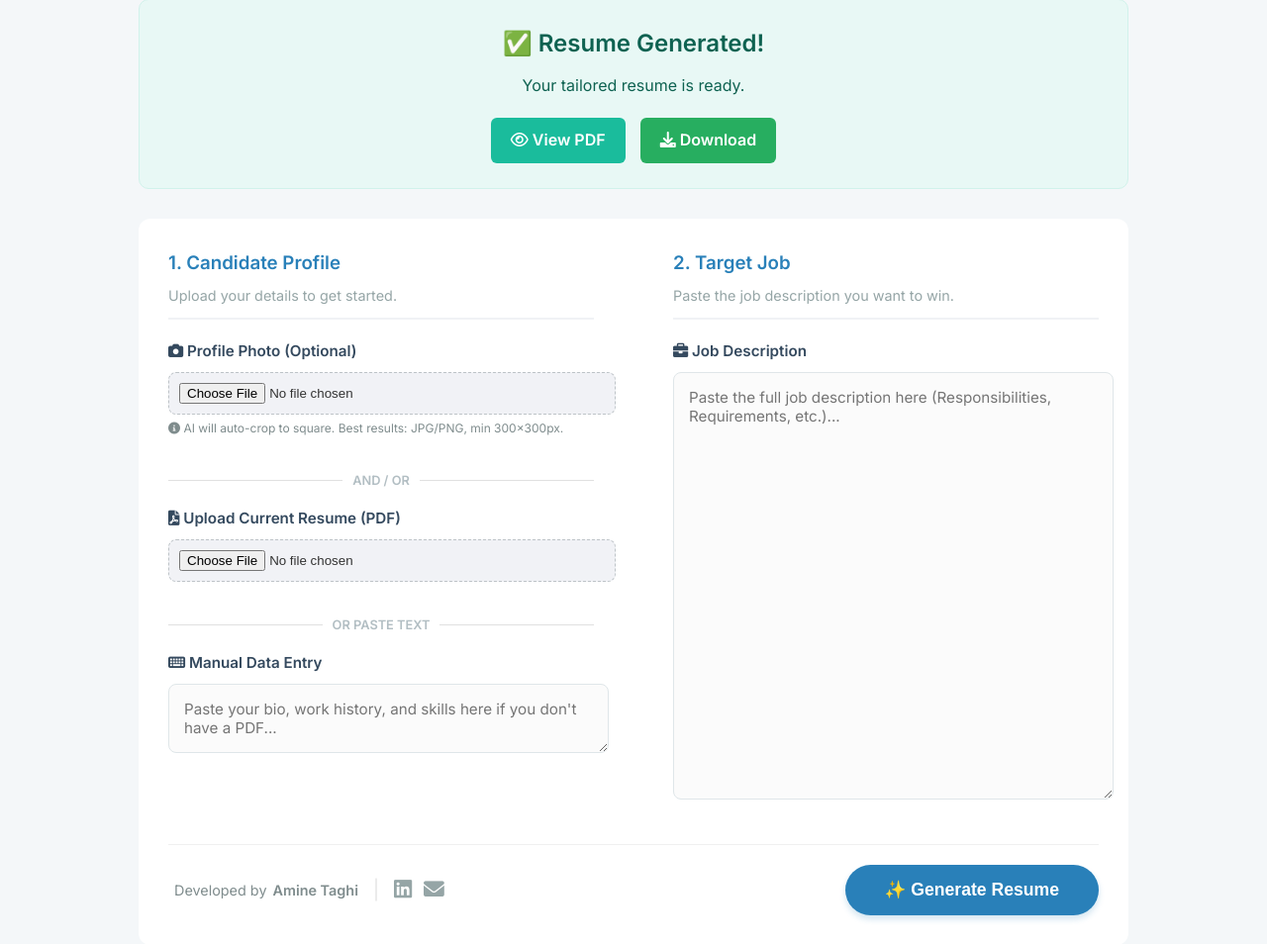
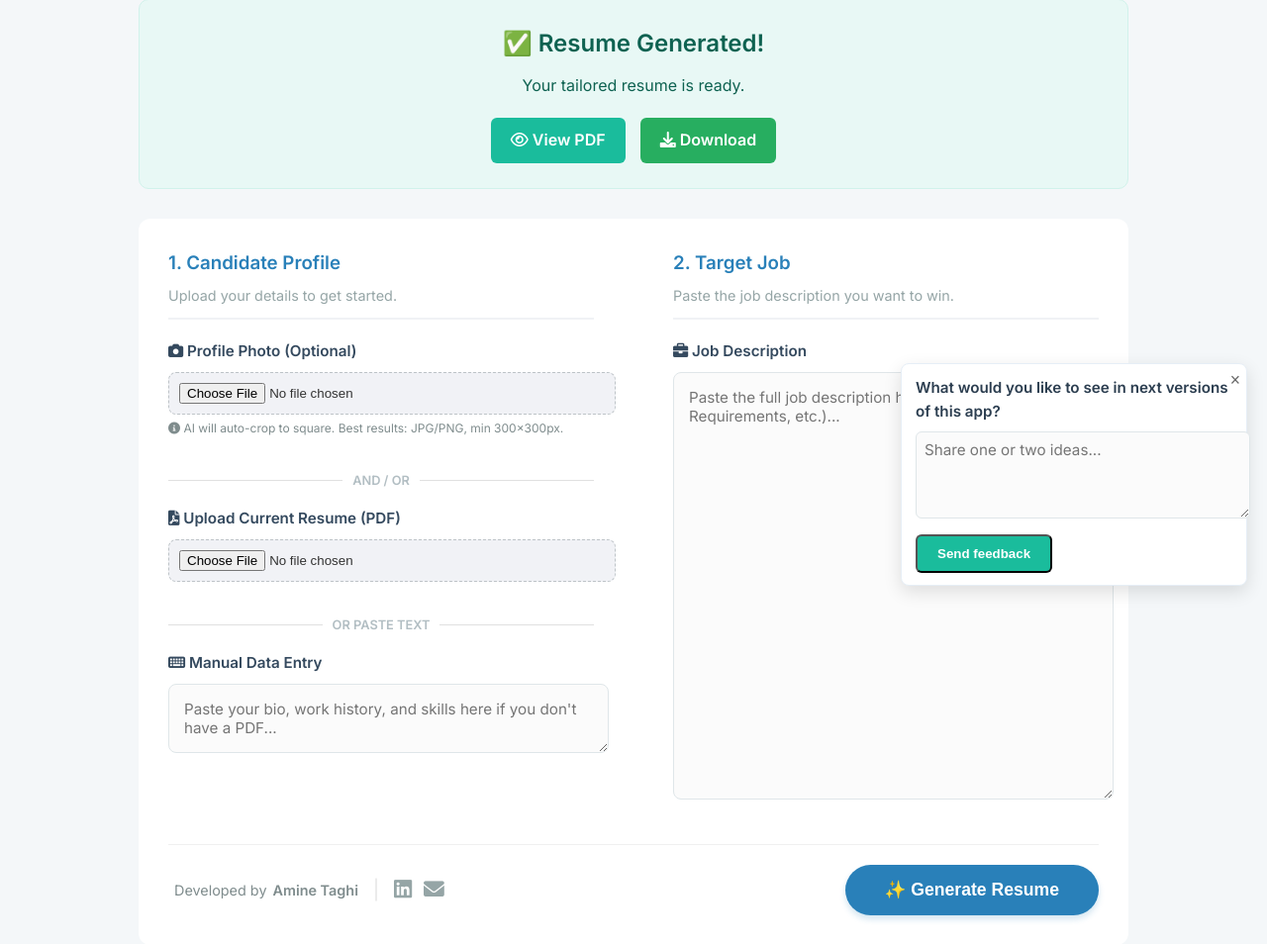
Before and after one commit to Rib4ko/CV-Ai-Agent-, a Flask app: template templates/index.html in a window 1280 px wide. Shown: the part 188-1142 px from the top of the page at 99% size. Run offline with Flask 3, Linux system fonts and the light colour scheme; the template is opened without the code that fills it: most values are stand-ins (such as "Sample title", 1, 10 or a date in 2020).

Commit message:
Persist reviews to Supabase; remove local reviews.json; add submit_review route

```diff
--- a/app.py
+++ b/app.py
@@ -3,7 +3,7 @@ import uuid
 import re
 import base64
 from io import BytesIO
-from flask import Flask, render_template, request, send_file, session, redirect, url_for, flash
+from flask import Flask, render_template, request, send_file, session, redirect, url_for, flash, jsonify
 from dotenv import load_dotenv
 import json
 from werkzeug.utils import secure_filename
@@ -58,6 +58,52 @@ USERS_FILE = 'users.json'
 if not os.path.exists(USERS_FILE):
     with open(USERS_FILE, 'w', encoding='utf-8') as f:
         json.dump({}, f)
+
+# Reviews should NOT be kept locally. Use Supabase to persist reviews.
+# If a local reviews.json exists from a prior version, remove it to avoid storing reviews locally.
+try:
+    if os.path.exists('reviews.json'):
+        try:
+            os.remove('reviews.json')
+            append_debug_log('Removed local reviews.json to avoid saving reviews locally')
+        except Exception:
+            pass
+except Exception:
+    pass
+
+
+def append_review(entry):
+    """Persist a review to Supabase 'reviews' table. Returns True on success, False otherwise."""
+    if not (SUPABASE_URL and SUPABASE_KEY):
+        append_debug_log('Supabase not configured; cannot save review')
+        return False
+    try:
+        payload = {
+            'user_id': entry.get('user_id'),
+            'review': entry.get('feedback') or entry.get('review') or '',
+            'filename': entry.get('filename'),
+            'created_at': entry.get('ts')
+        }
+        res = supabase.table('reviews').insert(payload).execute()
+        # If response is dict-shaped, check for errors
+        if isinstance(res, dict):
+            if res.get('error'):
+                append_debug_log('Supabase review insert error: ' + safe_repr_response(res.get('error')))
+                return False
+            return True
+        else:
+            # SDK-like response: assume success if no explicit error attribute
+            if getattr(res, 'error', None):
+                append_debug_log('Supabase review insert error: ' + safe_repr_response(getattr(res, 'error')))
+                return False
+            return True
+    except Exception as e:
+        append_debug_log('Supabase review exception: ' + safe_repr_response(e))
+        try:
+            app.logger.exception('Failed to save review to supabase: %s', safe_repr_response(e))
+        except Exception:
+            pass
+        return False
 
 def load_users():
     with open(USERS_FILE, 'r', encoding='utf-8') as f:
@@ -700,6 +746,36 @@ def delete_resume():
     return redirect(url_for('index'))
 
 
+@app.route('/submit_review', methods=['POST'])
+def submit_review():
+    try:
+        data = request.get_json(force=True)
+        feedback = (data.get('feedback') or '').strip()
+        filename = data.get('filename')
+        user_id = session.get('user_id')
+        if not feedback:
+            return jsonify({'ok': False, 'error': 'Empty feedback'}), 400
+        entry = {
+            'id': uuid.uuid4().hex,
+            'user_id': user_id,
+            'filename': filename,
+            'feedback': feedback,
+            'ts': __import__('datetime').datetime.utcnow().isoformat() + 'Z'
+        }
+        ok = append_review(entry)
+        if ok:
+            return jsonify({'ok': True}), 200
+        else:
+            return jsonify({'ok': False, 'error': 'Feedback service unavailable'}), 503
+    except Exception as e:
+        try:
+            app.logger.exception("submit_review error: %s", safe_repr_response(e))
+        except Exception:
+            pass
+        append_debug_log('submit_review error: ' + safe_repr_response(e))
+        return jsonify({'ok': False, 'error': 'Server error'}), 500
+
+
 @app.route("/", methods=["GET", "POST"])
 def index():
     user_id = session.get('user_id')
--- a/static/style.css
+++ b/static/style.css
@@ -232,7 +232,44 @@ select {
     text-align: center;
     animation: fadeIn 0.5s ease-out;
 }
-
+/* Review box (small square) */
+.review-box {
+    position: fixed;
+    right: 20px;
+    bottom: 20px;
+    width: 320px;
+    background: #fff;
+    border-radius: 8px;
+    box-shadow: 0 6px 18px rgba(0,0,0,0.12);
+    padding: 12px 14px;
+    z-index: 9999;
+    border: 1px solid #e6eef6;
+}
+.review-box h4 {
+    margin: 0 0 8px 0;
+    font-size: 0.95rem;
+    color: #2c3e50;
+}
+.review-box textarea {
+    width: 100%;
+    min-height: 70px;
+    padding: 8px;
+    border-radius: 6px;
+    border: 1px solid #dfe6e9;
+    resize: vertical;
+    font-family: inherit;
+}
+.review-close {
+    position: absolute;
+    right: 6px;
+    top: 6px;
+    border: none;
+    background: transparent;
+    font-size: 1.1rem;
+    cursor: pointer;
+    color: #666;
+}
+.review-close:focus { outline: none; }
 .success-box h2 {
     margin-bottom: 10px;
 }
--- a/templates/index.html
+++ b/templates/index.html
@@ -55,6 +55,17 @@
             <a href="{{ url_for('static', filename='resumes/' + filename) }}" download class="btn-download">
                 <i class="fa-solid fa-download"></i> Download
             </a>
+        </div>
+    </div>
+
+    <!-- Review prompt shown after generation -->
+    <div id="review-box" class="review-box" role="dialog" aria-live="polite">
+        <button class="review-close" aria-label="Close review" onclick="closeReview()">×</button>
+        <h4>What would you like to see in next versions of this app?</h4>
+        <textarea id="review-text" placeholder="Share one or two ideas..." maxlength="500"></textarea>
+        <div style="margin-top:8px; display:flex; gap:8px; align-items:center;">
+            <button id="review-submit" class="btn-view">Send feedback</button>
+            <span id="review-status" style="display:none;color:#2c3e50;font-weight:600;">Thanks!</span>
         </div>
     </div>
     {% endif %}
@@ -209,6 +220,46 @@ document.addEventListener('DOMContentLoaded', function(){
     }
   };
 
+  // Review box handlers
+  window.closeReview = function(){
+    const box = document.getElementById('review-box');
+    if (box) box.remove();
+  }
+
+  document.addEventListener('click', function(e){
+    if (e.target && e.target.id === 'review-submit'){
+      const txt = document.getElementById('review-text');
+      if (!txt || !txt.value.trim()){
+        showClientError('Please enter some feedback before sending.');
+        return;
+      }
+      const status = document.getElementById('review-status');
+      const submitBtn = document.getElementById('review-submit');
+      submitBtn.disabled = true;
+      submitBtn.textContent = 'Sending...';
+      fetch("{{ url_for('submit_review') }}", {
+        method: 'POST',
+        credentials: 'same-origin',
+        headers: { 'Content-Type': 'application/json' },
+        body: JSON.stringify({ feedback: txt.value.trim(), filename: '{{ filename }}' })
+      }).then(r => r.json()).then(j => {
+        if (j && j.ok){
+          if (status) status.style.display = 'inline';
+          if (txt) txt.value = '';
+          setTimeout(closeReview, 1000);
+        } else {
+          showClientError(j && j.error ? j.error : 'Failed to send feedback');
+          submitBtn.disabled = false;
+          submitBtn.textContent = 'Send feedback';
+        }
+      }).catch(err => {
+        showClientError('Failed to send feedback');
+        submitBtn.disabled = false;
+        submitBtn.textContent = 'Send feedback';
+      });
+    }
+  });
+
 });
 </script>
 
```
